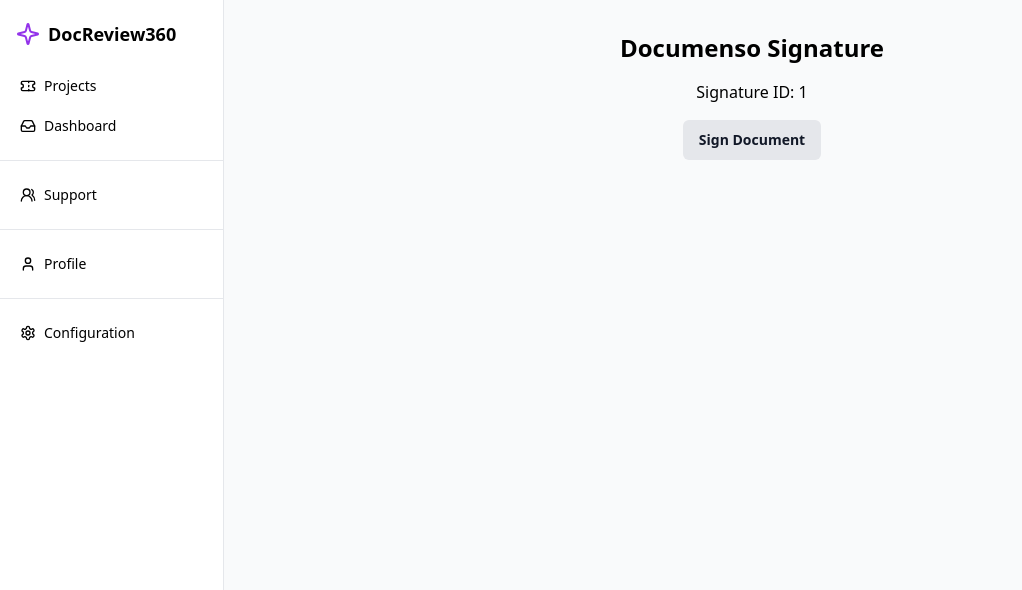
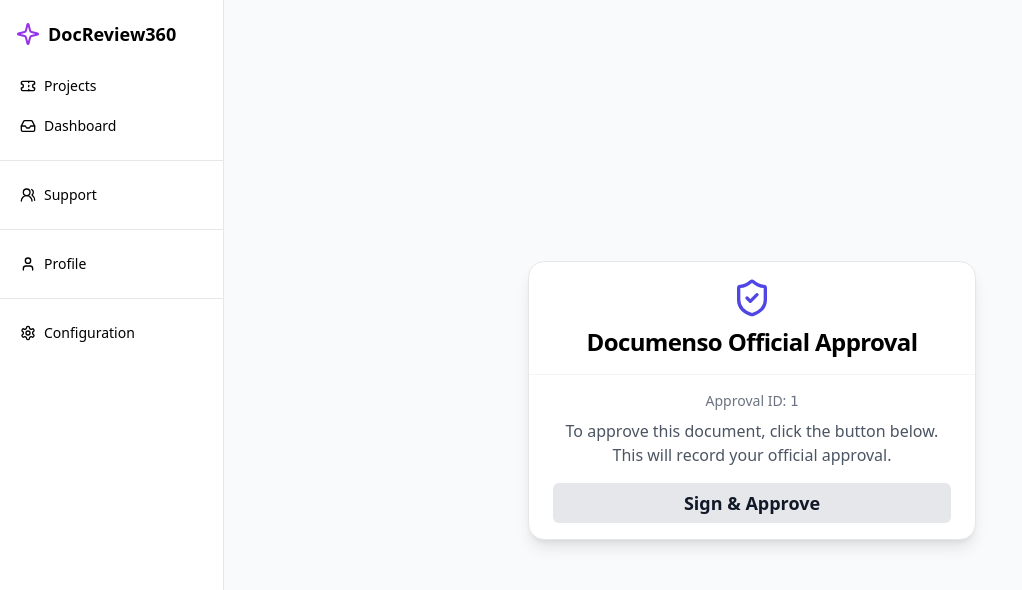
Before and after one commit to eputnam77/DocReview360, a Next.js app in the folder frontend/: page /documenso/1 in a window 1280 px wide. Shown: the top 590 px of the page, without its empty margins (0-1022 px from the left). Built offline with nearby package versions, Linux system fonts and the light colour scheme.

Commit message:
Update [sig].tsx

```diff
--- a/frontend/pages/documenso/[sig].tsx
+++ b/frontend/pages/documenso/[sig].tsx
@@ -1,23 +1,64 @@
 import { useRouter } from "next/router";
 import { Button } from "@/components/ui/button";
+import { Card, CardHeader, CardTitle, CardContent } from "@/components/ui/card";
+import { ShieldCheck } from "lucide-react";
+import { useState } from "react";
 
 export default function DocumensoSign() {
   const router = useRouter();
   const { sig } = router.query as { sig: string };
   const returnTo = (router.query.return as string) || "/";
+  const [signing, setSigning] = useState(false);
+  const [done, setDone] = useState(false);
 
   const complete = () => {
-    fetch(`/sign/${sig}/complete`, { method: "POST" }).then(() => {
-      router.push(returnTo);
-    });
+    setSigning(true);
+    fetch(`/sign/${sig}/complete`, { method: "POST" })
+      .then(() => {
+        setDone(true);
+        setTimeout(() => router.push(returnTo), 1000);
+      })
+      .finally(() => setSigning(false));
   };
 
   if (!sig) return <p className="p-4">Loading…</p>;
+
   return (
-    <div className="p-8 space-y-4 text-center">
-      <h1 className="text-2xl font-bold">Documenso Signature</h1>
-      <p>Signature ID: {sig}</p>
-      <Button onClick={complete}>Sign Document</Button>
+    <div className="min-h-screen flex items-center justify-center bg-gray-50">
+      <Card className="w-full max-w-md mx-auto shadow-lg border">
+        <CardHeader className="flex flex-col items-center gap-1">
+          <ShieldCheck className="w-10 h-10 text-indigo-600 mb-1" />
+          <CardTitle className="text-2xl font-bold">
+            Documenso Official Approval
+          </CardTitle>
+        </CardHeader>
+        <CardContent className="space-y-4">
+          <div className="text-center">
+            <div className="text-gray-500 text-sm mb-2">
+              Approval ID: <span className="font-mono">{sig}</span>
+            </div>
+            <div className="mb-4 text-gray-600">
+              {done
+                ? (
+                  <span className="text-green-700 font-semibold">Document signed and approved. Redirecting…</span>
+                ) : (
+                  <>
+                    To approve this document, click the button below.<br />
+                    This will record your official approval.<br />
+                  </>
+                )
+              }
+            </div>
+            <Button
+              onClick={complete}
+              disabled={done || signing}
+              className="w-full text-lg py-3"
+            >
+              {signing ? "Signing…" : done ? "Signed" : "Sign & Approve"}
+            </Button>
+          </div>
+        </CardContent>
+      </Card>
     </div>
   );
 }
```
